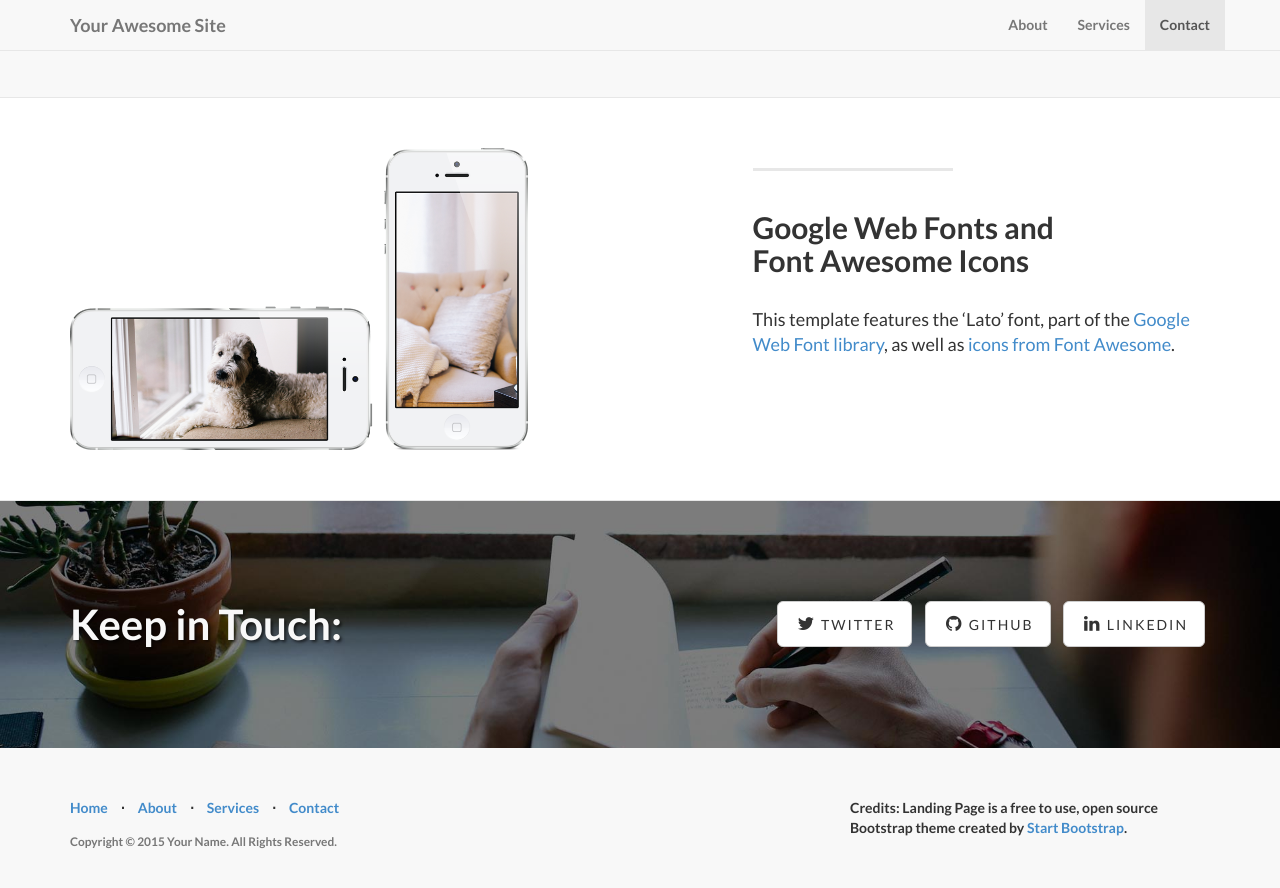
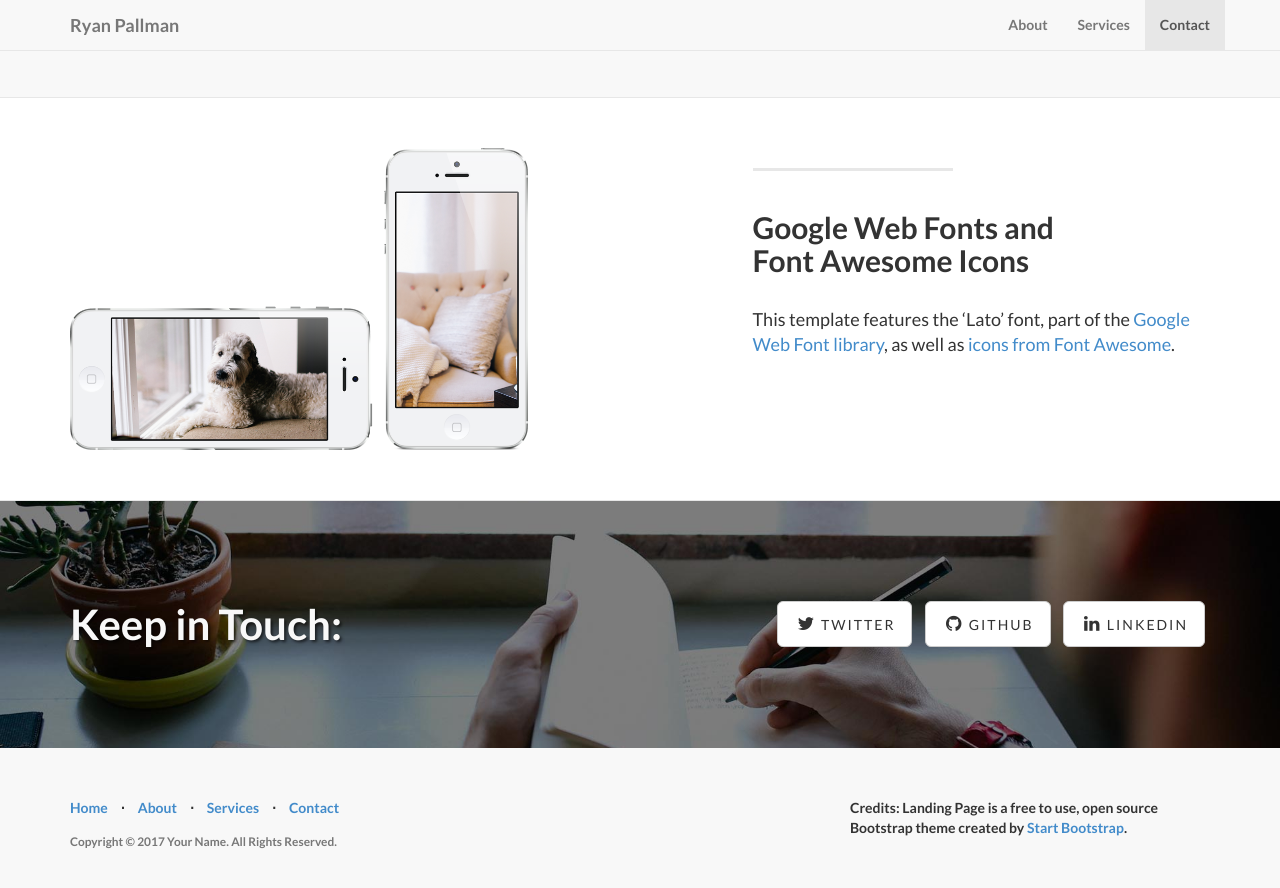
Before and after one commit to RyanPallman/gh-pages, a Jekyll site: the page built from index.html, in a window 1280 px wide and 900 px high, scrolled down 1902 px. Shown: the top 888 px of the window. Built offline with Jekyll 4.4.1, drawn with Linux system fonts in a browser that asks for light colours.

Commit message:
Update _config.yml

```diff
--- a/_config.yml
+++ b/_config.yml
@@ -2,15 +2,15 @@
 #      Main Configs       #
 # ----------------------- #
 
-url: http://yoursite.com
-title: Your Awesome Site
-email: your-email@domain.com
-author: Your Name
+url: https://pallman.us
+title: Ryan Pallman
+email: ryan@pallman.us
+author: Ryan Pallman
 description: > # "Write an awesome description for your new site here.
   You can edit this line in _config.yml. It will appear in your document
   head meta (for Google search results) and in your feed.xml site
   description.
-copyright: 'Copyright &copy; 2015 Your Name. All Rights Reserved.'
+copyright: 'Copyright &copy; 2017 Your Name. All Rights Reserved.'
 credits: 'Credits: Landing Page is a free to use, open source Bootstrap theme created by <a href="http://startbootstrap.com/">Start Bootstrap</a>.'
 
 # ----------------------- #
@@ -27,8 +27,8 @@ permalink: pretty
 
 social:
   - title: twitter
-    url: https://twitter.com/SBootstrap
+    url: https://twitter.com/RyanPallman
   - title: github
-    url: https://github.com/IronSummitMedia/startbootstrap
+    url: https://github.com/RyanPallman
   - title: linkedin
-    url:
+    url: https://www.linkedin.com/in/ryan-p-07125911a/
```
